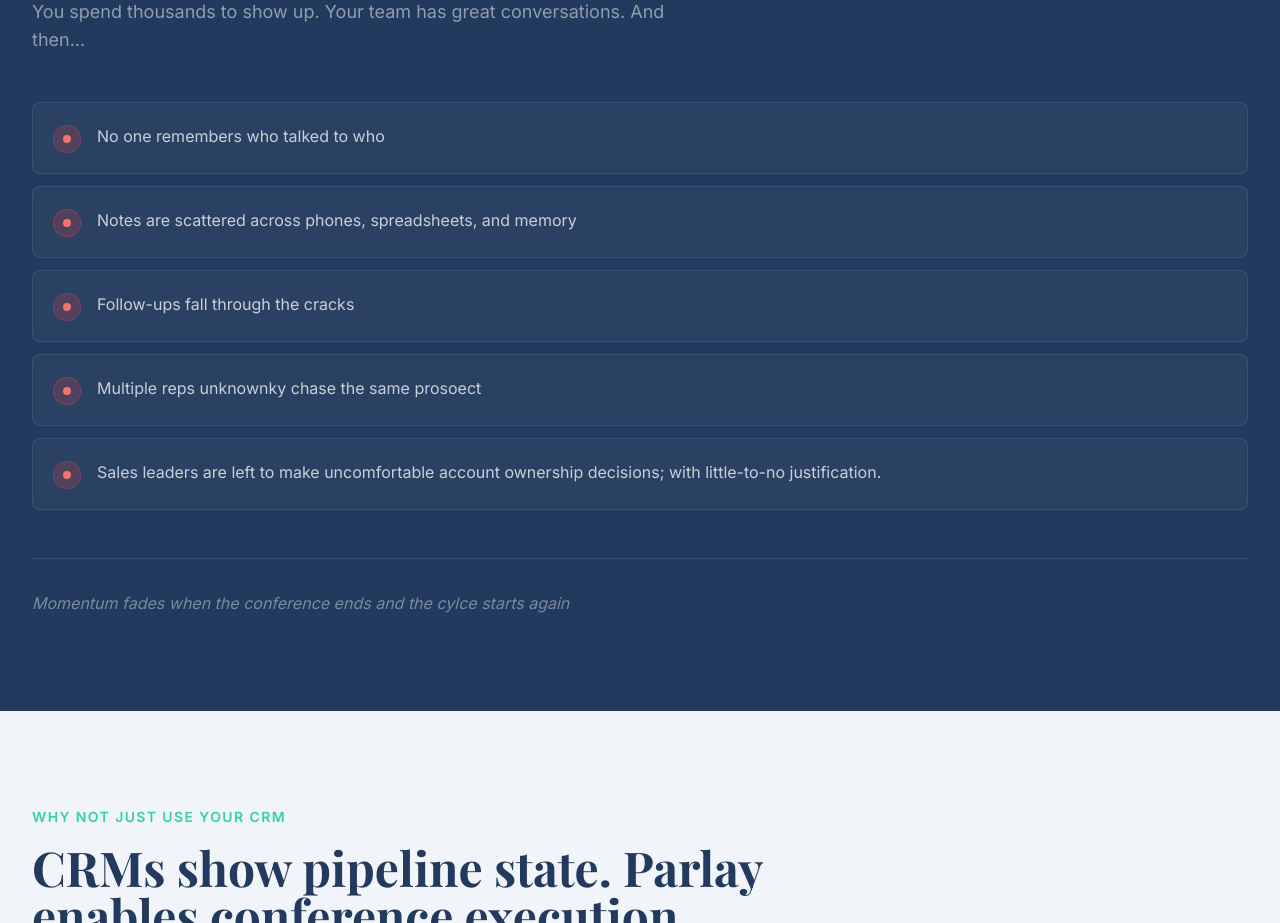
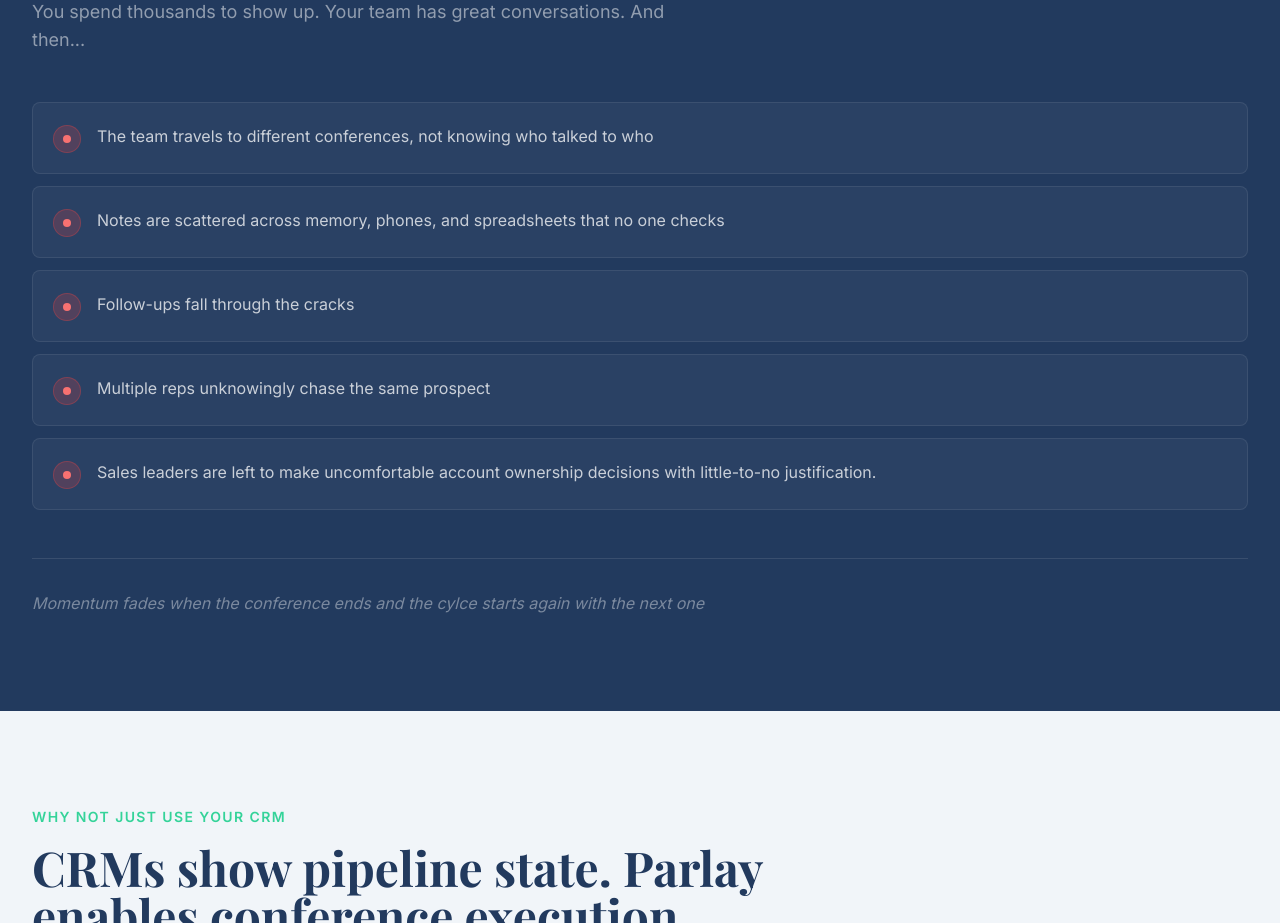
Before and after one commit to kmwinn21-beep/parlay-website, a Next.js app: page / in a window 1280 px wide. Shown: the part 1680-2603 px from the top of the page. Built offline with nearby package versions, Linux system fonts and the light colour scheme; a web font is replaced by a local one.

Commit message:
Update ProblemSection.tsx

```diff
--- a/components/marketing/ProblemSection.tsx
+++ b/components/marketing/ProblemSection.tsx
@@ -1,9 +1,9 @@
 const PROBLEMS = [
-  "No one remembers who talked to who",
-  "Notes are scattered across phones, spreadsheets, and memory",
+  "The team travels to different conferences, not knowing who talked to who",
+  "Notes are scattered across memory, phones, and spreadsheets that no one checks",
   "Follow-ups fall through the cracks",
-  "Multiple reps unknownky chase the same prosoect",
-  "Sales leaders are left to make uncomfortable account ownership decisions; with little-to-no justification.",
+  "Multiple reps unknowingly chase the same prospect",
+  "Sales leaders are left to make uncomfortable account ownership decisions with little-to-no justification.",
 ];
 
 export default function ProblemSection() {
@@ -41,7 +41,7 @@
 
         <div className="border-t border-white/10 pt-8">
           <p className="font-inter text-white/40 italic">
-            Momentum fades when the conference ends and the cylce starts again
+            Momentum fades when the conference ends and the cylce starts again with the next one
           </p>
         </div>
       </div>
```
